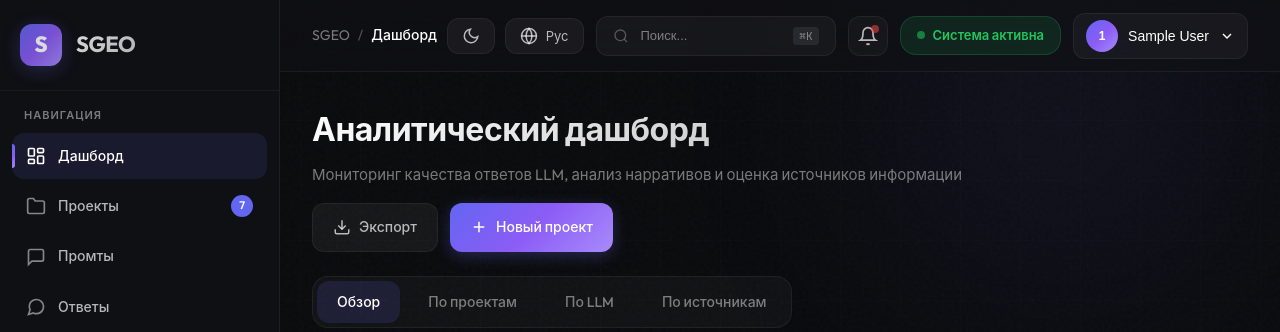
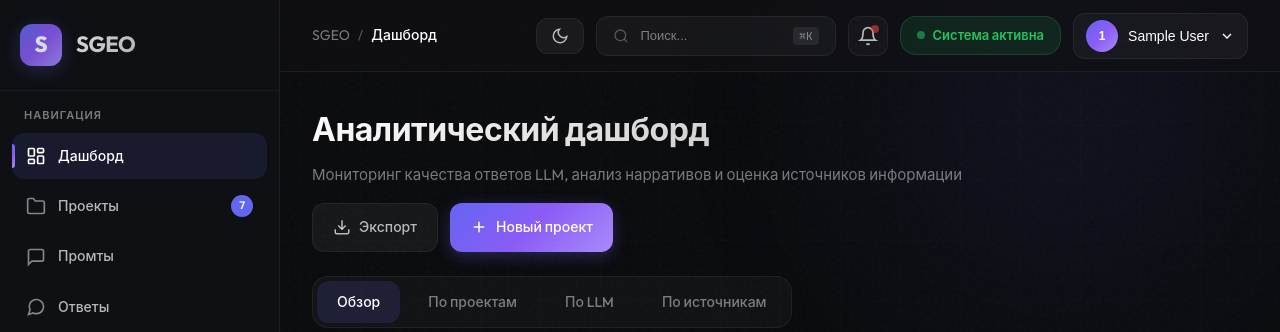
Before and after one commit to timon777/sgeo-dashboard-php, a PHP site: page / in a window 1280 px wide. Shown: the top 332 px of the page. Run offline with PHP 8.4, Linux system fonts and the light colour scheme; the visitor is signed in with stand-in values (Sample User, id 1).

Commit message:
Hide language toggle from partials/header.php

```diff
--- a/src/Views/partials/header.php
+++ b/src/Views/partials/header.php
@@ -24,13 +24,14 @@
                     <line x1="4.22" y1="19.78" x2="5.64" y2="18.36"/><line x1="18.36" y1="5.64" x2="19.78" y2="4.22"/>
                 </svg>
             </button>
-            <button class="lang-toggle" onclick="toggleLanguage()" title="Switch language">
-                <svg viewBox="0 0 24 24" fill="none" stroke="currentColor" stroke-width="2">
-                    <circle cx="12" cy="12" r="10"/><line x1="2" y1="12" x2="22" y2="12"/>
-                    <path d="M12 2a15.3 15.3 0 0 1 4 10 15.3 15.3 0 0 1-4 10 15.3 15.3 0 0 1-4-10 15.3 15.3 0 0 1 4-10z"/>
-                </svg>
-                <span>Рус</span>
-            </button>
+            <!-- language toggle hidden -->
+
+
+
+
+
+
+
         </div>
         <button class="global-search-trigger" aria-label="Поиск">
             <svg viewBox="0 0 24 24" fill="none" stroke="currentColor" stroke-width="2">
```
